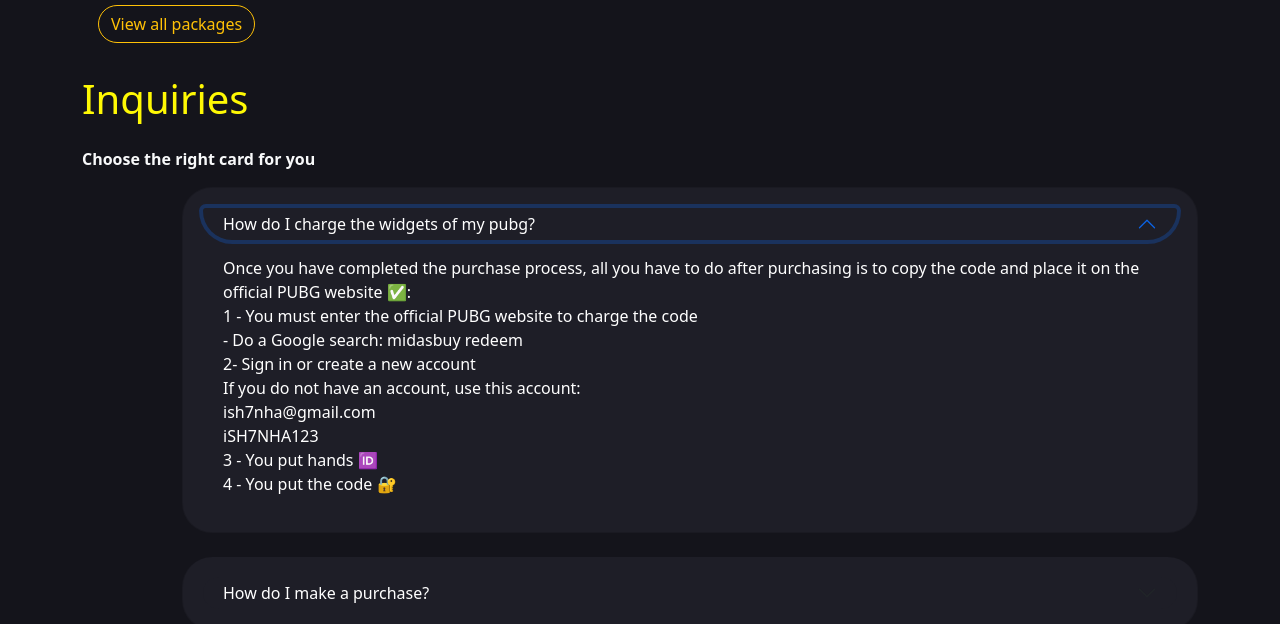
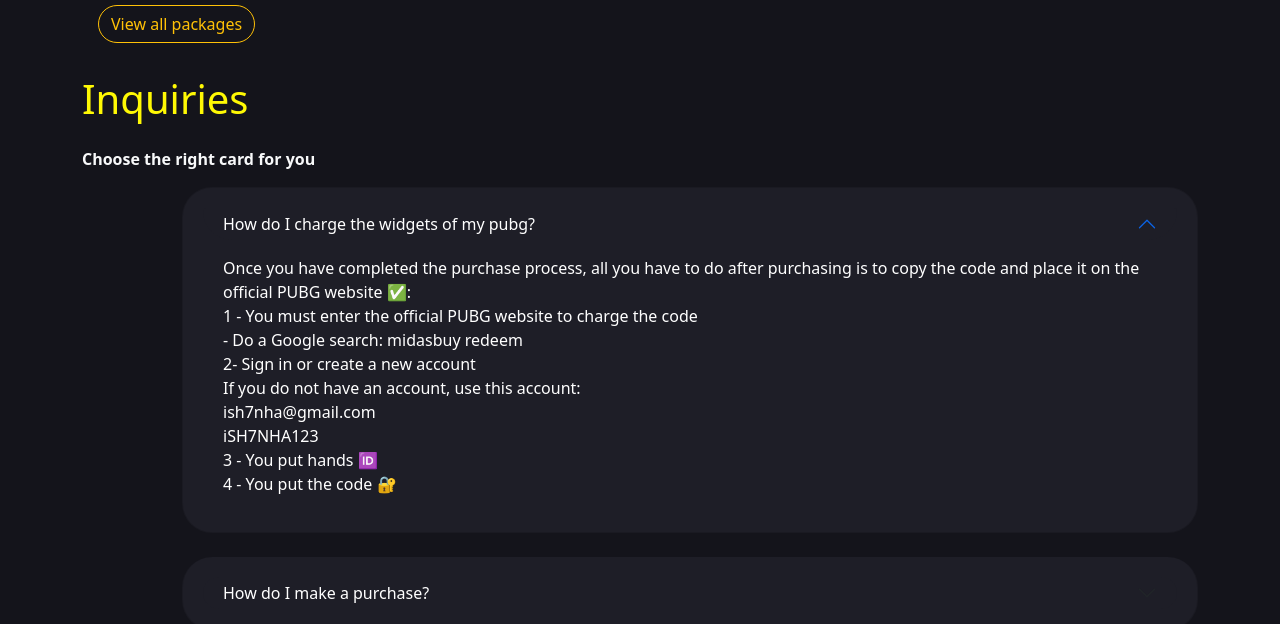
Before and after one commit to ali635/Design2-, a plain HTML site: page index.html in a window 1280 px wide. Both pictures are taken after a click on the button "How do I charge the widgets of my pubg?". Shown: the part 1791-2415 px from the top of the page. Drawn offline with nearby package versions, Linux system fonts and the light colour scheme.

Commit message:
second Design Bootstrap edit2

```diff
--- a/css/ish7nha.css
+++ b/css/ish7nha.css
@@ -42,6 +42,11 @@ body{
     color: white;
     border-radius: 30px;
     height: 15px;
+
+}
+.accordion-header .accordion-button:focus {
+    box-shadow: none;
+    border-color: rgba(0,0,0,.125);
 }
 footer{
     background-color: #1e1e27;
```
